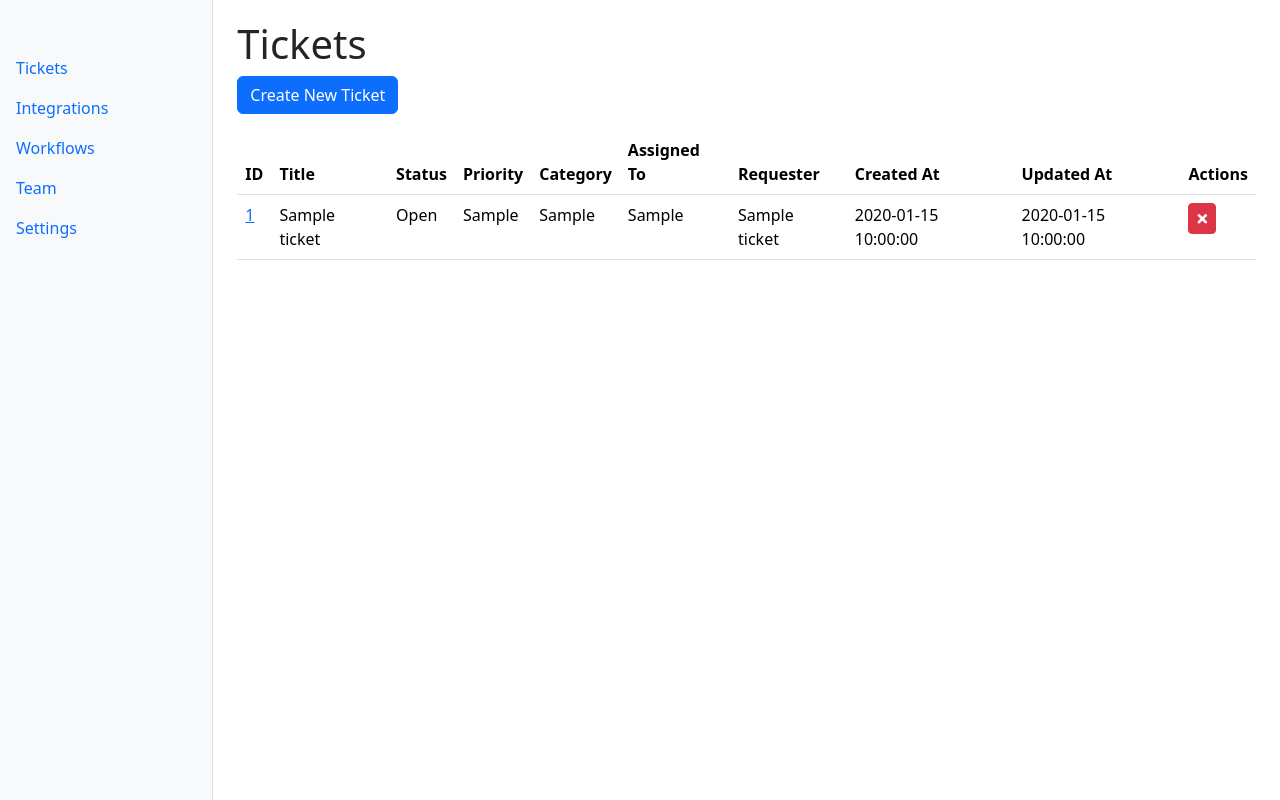
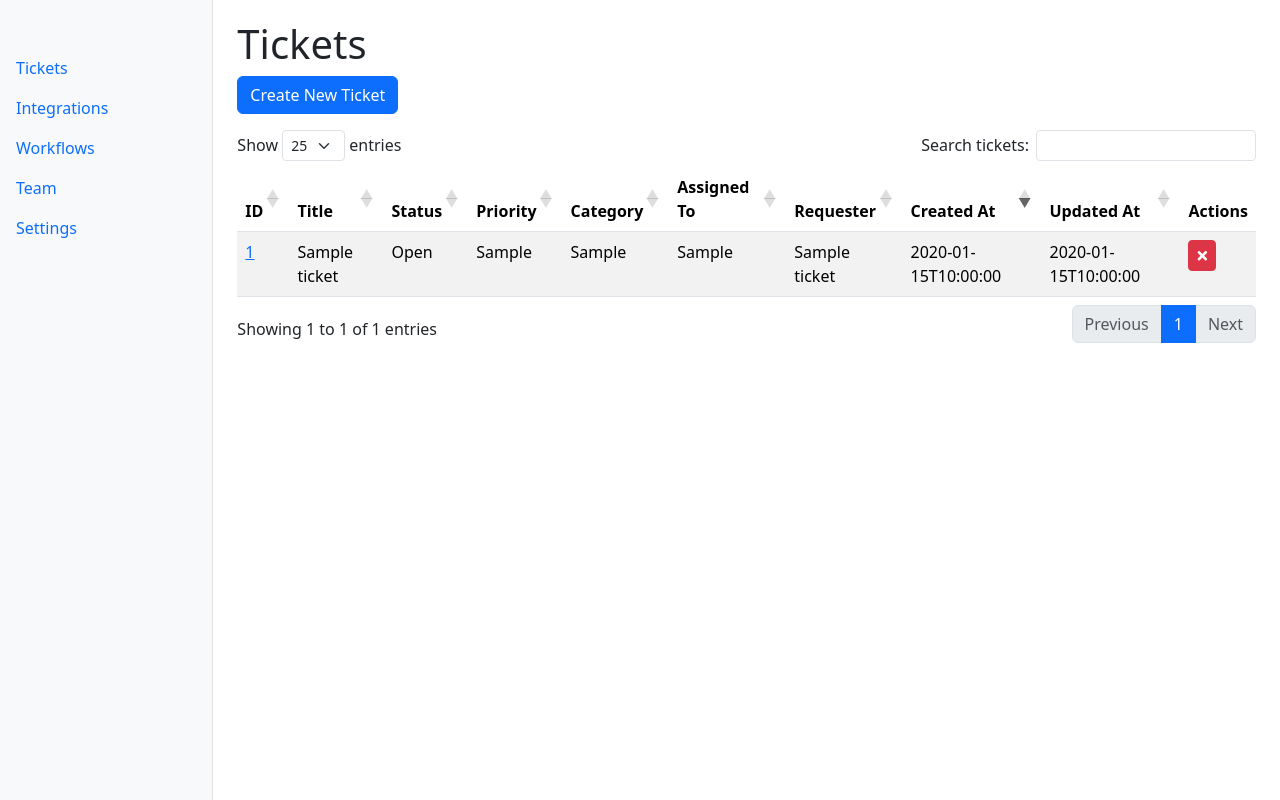
Before and after one commit to joegiglio/helpdesk-claude-dev-ai, a Flask app: page / in a window 1280 px wide. Run offline with Flask 2, Linux system fonts and the light colour scheme; tables that the repository leaves empty hold one stand-in row (values such as "Sample post"); some libraries are stand-ins or nearby versions.

Commit message:
UI changed to ticket listing page.  Added sort, search and pagination.

```diff
--- a/app.py
+++ b/app.py
@@ -1,4 +1,4 @@
-from flask import Flask, render_template, request, redirect, url_for
+from flask import Flask, render_template, request, redirect, url_for, jsonify
 from flask_sqlalchemy import SQLAlchemy
 from flask_migrate import Migrate
 from datetime import datetime
@@ -25,6 +25,21 @@ class Ticket(db.Model):
     created_at = db.Column(db.DateTime, default=datetime.utcnow)
     updated_at = db.Column(db.DateTime, default=datetime.utcnow, onupdate=datetime.utcnow)
     deleted = db.Column(db.Boolean, default=False)  # New column for soft delete
+
+    def to_dict(self):
+        return {
+            'id': self.id,
+            'title': self.title,
+            'description': self.description,
+            'status': self.status,
+            'priority': self.priority,
+            'category': self.category,
+            'assigned_to': self.assigned_to,
+            'requester_name': self.requester_name,
+            'requester_email': self.requester_email,
+            'created_at': self.created_at.isoformat(),
+            'updated_at': self.updated_at.isoformat()
+        }
 
 def send_slack_notification(ticket):
     with app.app_context():
@@ -63,7 +78,7 @@ New Ticket Created:
 @app.route('/tickets')
 def tickets():
     tickets = Ticket.query.filter((Ticket.deleted == False) | (Ticket.deleted == None)).order_by(Ticket.created_at.desc()).all()
-    return render_template('tickets.html', tickets=tickets)
+    return render_template('tickets.html', tickets=[ticket.to_dict() for ticket in tickets])
 
 @app.route('/tickets/new', methods=['GET', 'POST'])
 def new_ticket():
--- a/templates/base.html
+++ b/templates/base.html
@@ -6,7 +6,12 @@
     <title>Help Desk Software</title>
     <link href="https://cdn.jsdelivr.net/npm/bootstrap@5.3.0-alpha1/dist/css/bootstrap.min.css" rel="stylesheet">
     <link rel="stylesheet" href="https://cdnjs.cloudflare.com/ajax/libs/font-awesome/5.15.3/css/all.min.css">
+    <link rel="stylesheet" href="https://cdn.datatables.net/1.10.24/css/dataTables.bootstrap5.min.css">
     <link rel="stylesheet" href="{{ url_for('static', filename='css/styles.css') }}">
+    <script src="https://code.jquery.com/jquery-3.6.0.min.js"></script>
+    <script src="https://cdn.jsdelivr.net/npm/bootstrap@5.3.0-alpha1/dist/js/bootstrap.bundle.min.js" defer></script>
+    <script src="https://cdn.datatables.net/1.10.24/js/jquery.dataTables.min.js" defer></script>
+    <script src="https://cdn.datatables.net/1.10.24/js/dataTables.bootstrap5.min.js" defer></script>
 </head>
 <body>
     <div class="container-fluid">
@@ -38,8 +43,5 @@
             </main>
         </div>
     </div>
-
-    <script src="https://code.jquery.com/jquery-3.6.0.min.js"></script>
-    <script src="https://cdn.jsdelivr.net/npm/bootstrap@5.3.0-alpha1/dist/js/bootstrap.bundle.min.js"></script>
 </body>
 </html>
--- a/templates/tickets.html
+++ b/templates/tickets.html
@@ -1,8 +1,10 @@
 {% extends "base.html" %}
 {% block content %}
 <h1>Tickets</h1>
-<a href="{{ url_for('new_ticket') }}" class="btn btn-primary mb-3">Create New Ticket</a>
-<table class="table">
+<div class="mb-3">
+    <a href="{{ url_for('new_ticket') }}" class="btn btn-primary">Create New Ticket</a>
+</div>
+<table class="table table-striped" id="tickets-table">
     <thead>
         <tr>
             <th>ID</th>
@@ -27,8 +29,8 @@
             <td>{{ ticket.category }}</td>
             <td>{{ ticket.assigned_to }}</td>
             <td>{{ ticket.requester_name }}</td>
-            <td>{{ ticket.created_at.strftime('%Y-%m-%d %H:%M:%S') }}</td>
-            <td>{{ ticket.updated_at.strftime('%Y-%m-%d %H:%M:%S') }}</td>
+            <td data-order="{{ ticket.created_at }}">{{ ticket.created_at }}</td>
+            <td data-order="{{ ticket.updated_at }}">{{ ticket.updated_at }}</td>
             <td>
                 <form action="{{ url_for('delete_ticket', id=ticket.id) }}" method="POST" style="display: inline;">
                     <button type="submit" class="btn btn-danger btn-sm" onclick="return confirm('Are you sure you want to delete this ticket?');">
@@ -40,4 +42,20 @@
         {% endfor %}
     </tbody>
 </table>
+
+<script>
+jQuery(function($) {
+    $('#tickets-table').DataTable({
+        "order": [[ 7, "desc" ]],  // Sort by Created At column (index 7) in descending order by default
+        "columnDefs": [
+            { "orderable": false, "targets": 9 }  // Disable sorting for the Actions column
+        ],
+        "pageLength": 25,  // Show 25 entries per page
+        "lengthMenu": [[10, 25, 50, -1], [10, 25, 50, "All"]],
+        "language": {
+            "search": "Search tickets:"
+        }
+    });
+});
+</script>
 {% endblock %}
```
